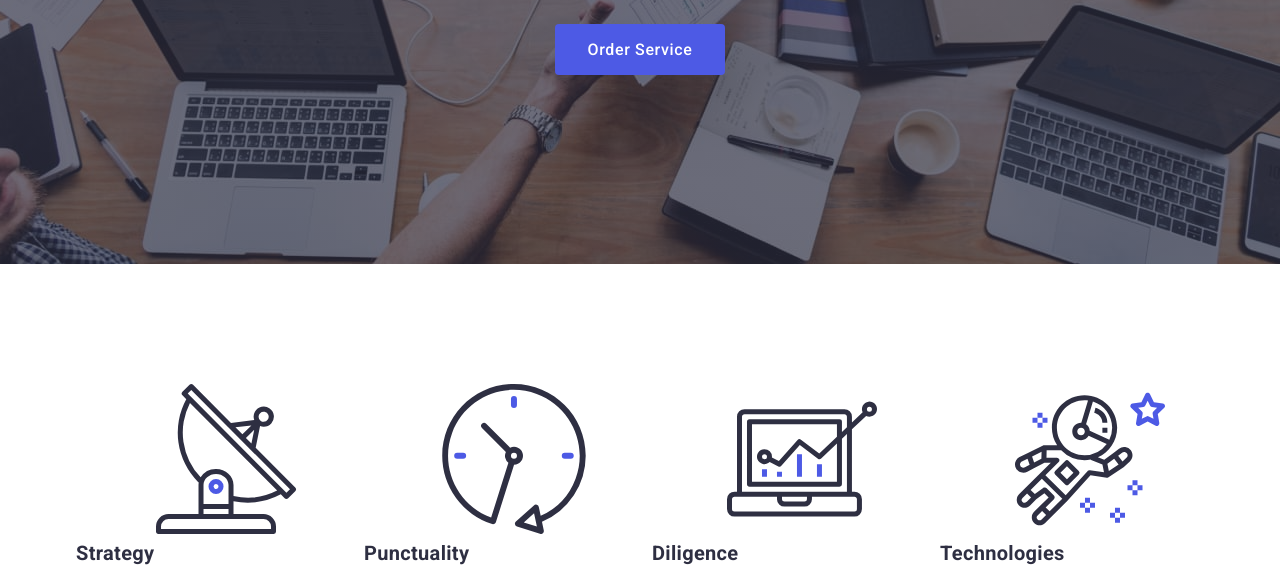
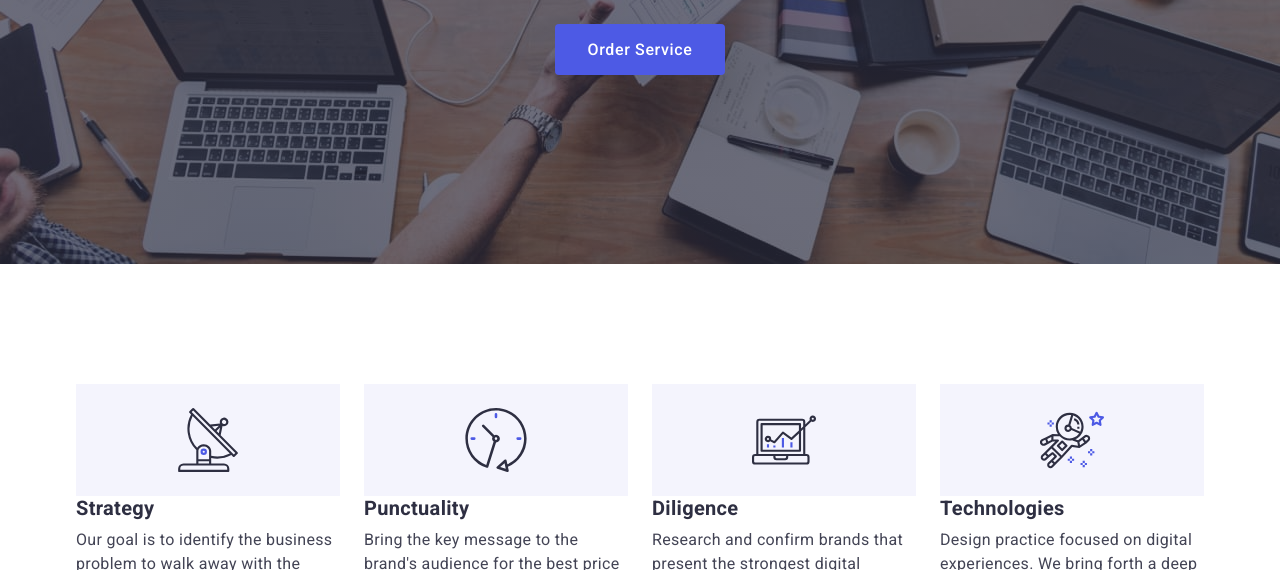
Before and after one commit to DVH7/goit-markup-hw-04, a plain HTML site: page index.html in a window 1280 px wide. Shown: the part 408-978 px from the top of the page. Drawn offline with nearby package versions, Linux system fonts and the light colour scheme.

Commit message:
resizing icons+ background

```diff
--- a/css/styles.css
+++ b/css/styles.css
@@ -203,6 +203,15 @@ p {
   margin-top: 0;
   margin-bottom: 8px;
 }
+
+.vector{
+  width: 264px;
+  height: 112px;
+  display: flex;
+  justify-content: center;
+  align-items: center;
+  background-color: var(--main-batton-color);
+}
 .preference {
   display: flex;
   text-align: left;
@@ -294,16 +303,6 @@ border-radius: 0px 0px 4px 4px
   .client-link:focus {
   fill: var(--accent-color);
 }
-
- /*.client-link:hover,
-  .client-link:focus{
-  fill: var(--accent-color);}*/
-
-
-
-
-
-
 
      /* Button*/
 
--- a/index.html
+++ b/index.html
@@ -58,7 +58,7 @@
           <ul class="preference list">
           <li class="item">
             <div class="vector">
-              <svg class="icon">
+              <svg class="icon" width="64" height="64" >
                 <use href="./img/sprite1.svg#icon-antenna"></use>
               </svg>
             </div>
@@ -70,7 +70,7 @@
           </li>
           <li class="item">
             <div class="vector">
-              <svg class="icon">
+              <svg class="icon" width="64" height="64">
                 <use href="./img/sprite1.svg#icon-clock"></use>
               </svg>
             </div>
@@ -82,7 +82,7 @@
           </li>
           <li class="item">
             <div class="vector">
-              <svg class="icon">
+              <svg class="icon" width="64" height="64">
                 <use href="./img/sprite1.svg#icon-diagram"></use>
               </svg>
             </div>
@@ -93,8 +93,8 @@
             </p>
           </li>
           <li class="item">
-            <div class="vector">
-              <svg class="icon">
+            <div class="vector" >
+              <svg class="icon" width="64" height="64">
                 <use href="./img/sprite1.svg#astronaut"></use>
               </svg>
             </div>
@@ -135,7 +135,7 @@
         <h2 class="section-title">Our Team</h2>
         <ul class="employ list">
           <li  class="item">
-            <img width="264" src="img/img1.jpg"alt="Mark Guerrero" />
+            <img width="264" src="img/img1.jpg" alt="Mark Guerrero" />
             <h3 class="title">Mark Guerrero</h3>
             <p>Product Designer</p>
             <ul class="social list">
```
